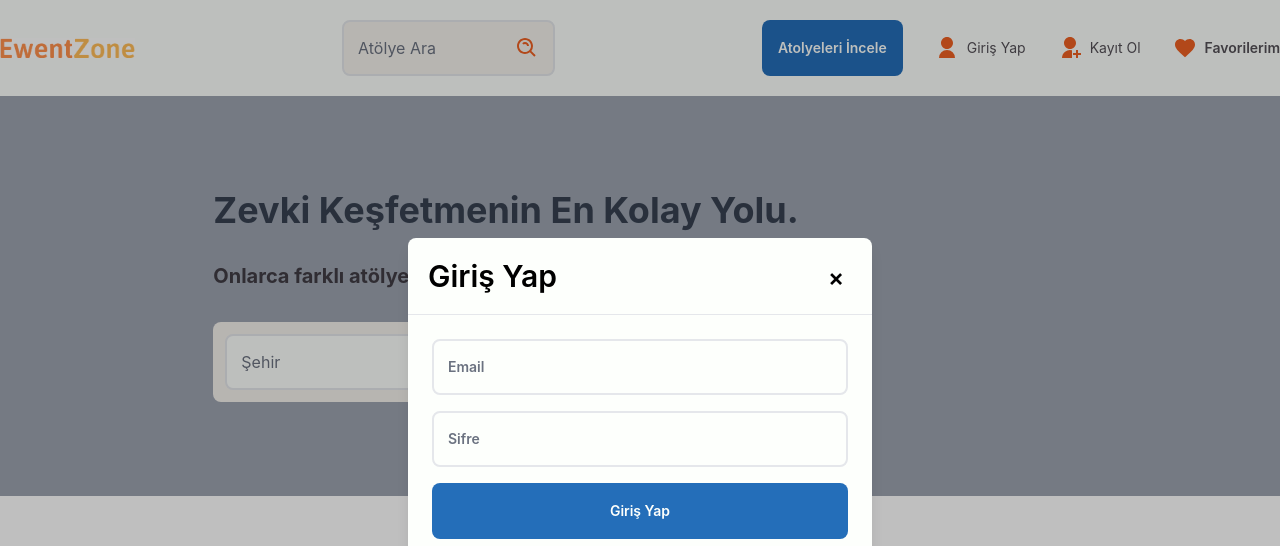
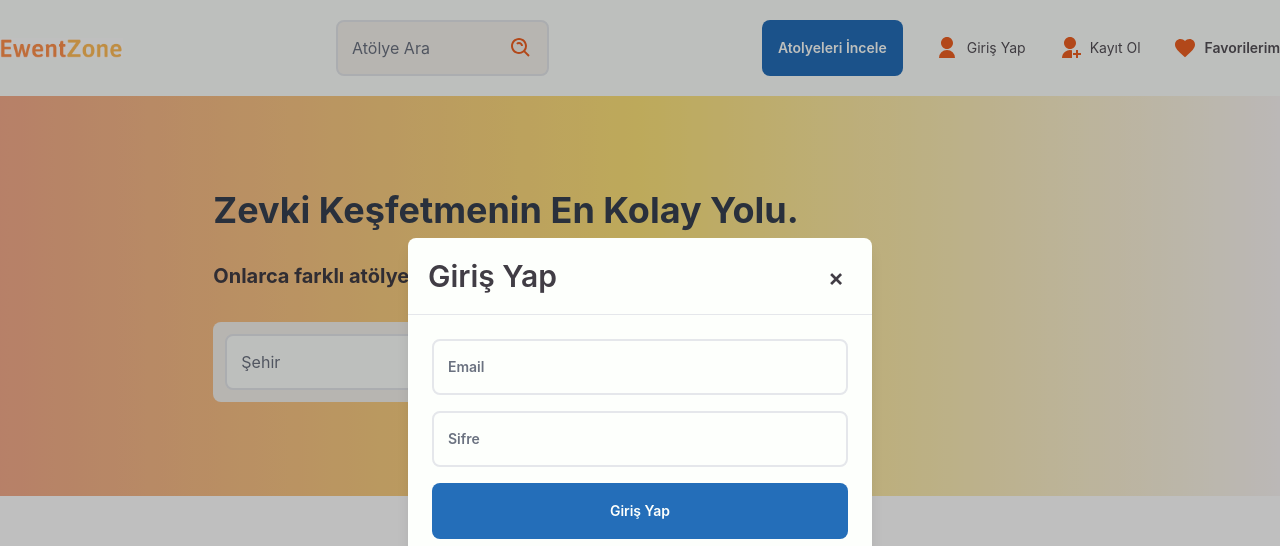
Before and after one commit to Kaanozturk98/EwentZone, a React (Create React App) app in the folder frontend/: page / in a window 1280 px wide. Both pictures are taken after a click on the button "Giriş Yap". Shown: the top 546 px of the page. Built offline with nearby package versions, Linux system fonts and the light colour scheme.

Commit message:
add gradient to hero section

```diff
--- a/frontend/src/components/Popup.tsx
+++ b/frontend/src/components/Popup.tsx
@@ -30,12 +30,14 @@ export default function Popup(props: {
               <div className="border-0 rounded-lg shadow-lg relative flex flex-col w-full bg-babyPowder outline-none focus:outline-none">
                 {/*header*/}
                 <div className="flex items-start justify-between p-5 border-b border-solid border-blueGray-200 rounded-t">
-                  <h3 className="text-3xl font-semibold">{title}</h3>
+                  <h3 className="text-spaceShuttle text-3xl font-semibold">
+                    {title}
+                  </h3>
                   <button
-                    className="p-1 ml-auto bg-transparent border-0 text-black float-right text-3xl leading-none font-semibold outline-none focus:outline-none"
+                    className="p-1 ml-auto bg-transparent border-0 text-spaceShuttle float-right text-3xl leading-none font-semibold outline-none focus:outline-none"
                     onClick={handleClose}
                   >
-                    <span className="bg-transparent text-black h-6 w-6 text-2xl block outline-none focus:outline-none">
+                    <span className="bg-transparent text-spaceShuttle h-6 w-6 text-2xl block outline-none focus:outline-none">
                       ×
                     </span>
                   </button>
--- a/frontend/src/views/LandingPage/HeroSection.tsx
+++ b/frontend/src/views/LandingPage/HeroSection.tsx
@@ -18,8 +18,13 @@ export default function HeroSection() {
   return (
     <div className="relative">
       <div
-        className="top-1/2 left-1/2 object-cover -z-10 bg-gray-400"
-        style={{ height: "30vw", minHeight: "50vh" }}
+        className="top-1/2 left-1/2 object-cover -z-10 bg-cream"
+        style={{
+          height: "30vw",
+          minHeight: "50vh",
+          background:
+            "linear-gradient(90deg, rgba(238,97,35,0.5) 0%, rgba(255,207,0,0.5) 50%, rgba(252,176,69,0) 100%)",
+        }}
       />
       {
         // Take a re-look at the inset value
--- a/frontend/tailwind.config.js
+++ b/frontend/tailwind.config.js
@@ -19,6 +19,7 @@ module.exports = {
         spaceShuttle: "#413d45",
         spanishBlue: "#246EB9",
         woodSmoke: "#F5F2ED",
+        cream: "#FAF6F4",
       },
       height: {
         120: "480px",
```
Also changed, not shown: frontend/src/assets/EwentZone.png.
